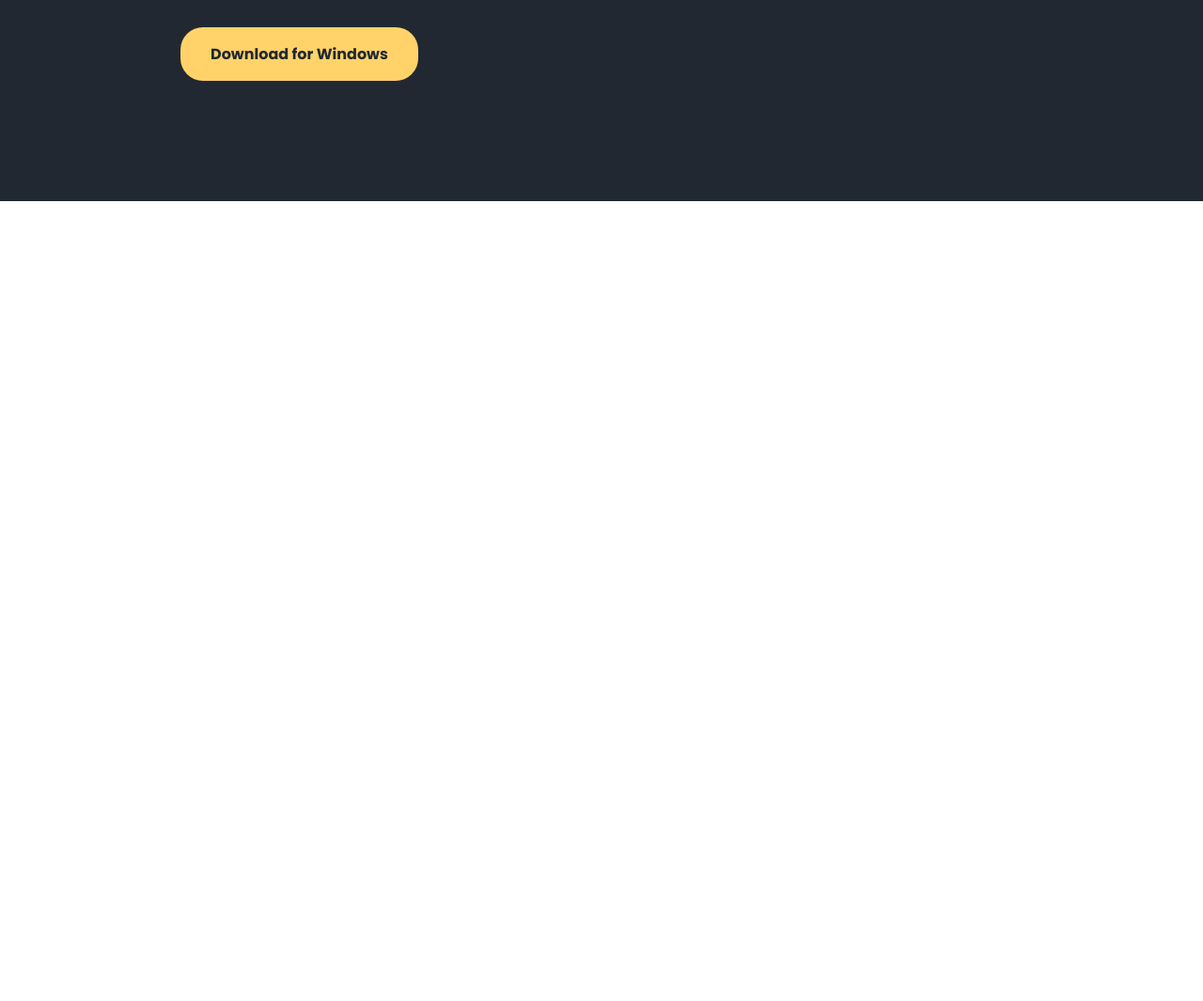
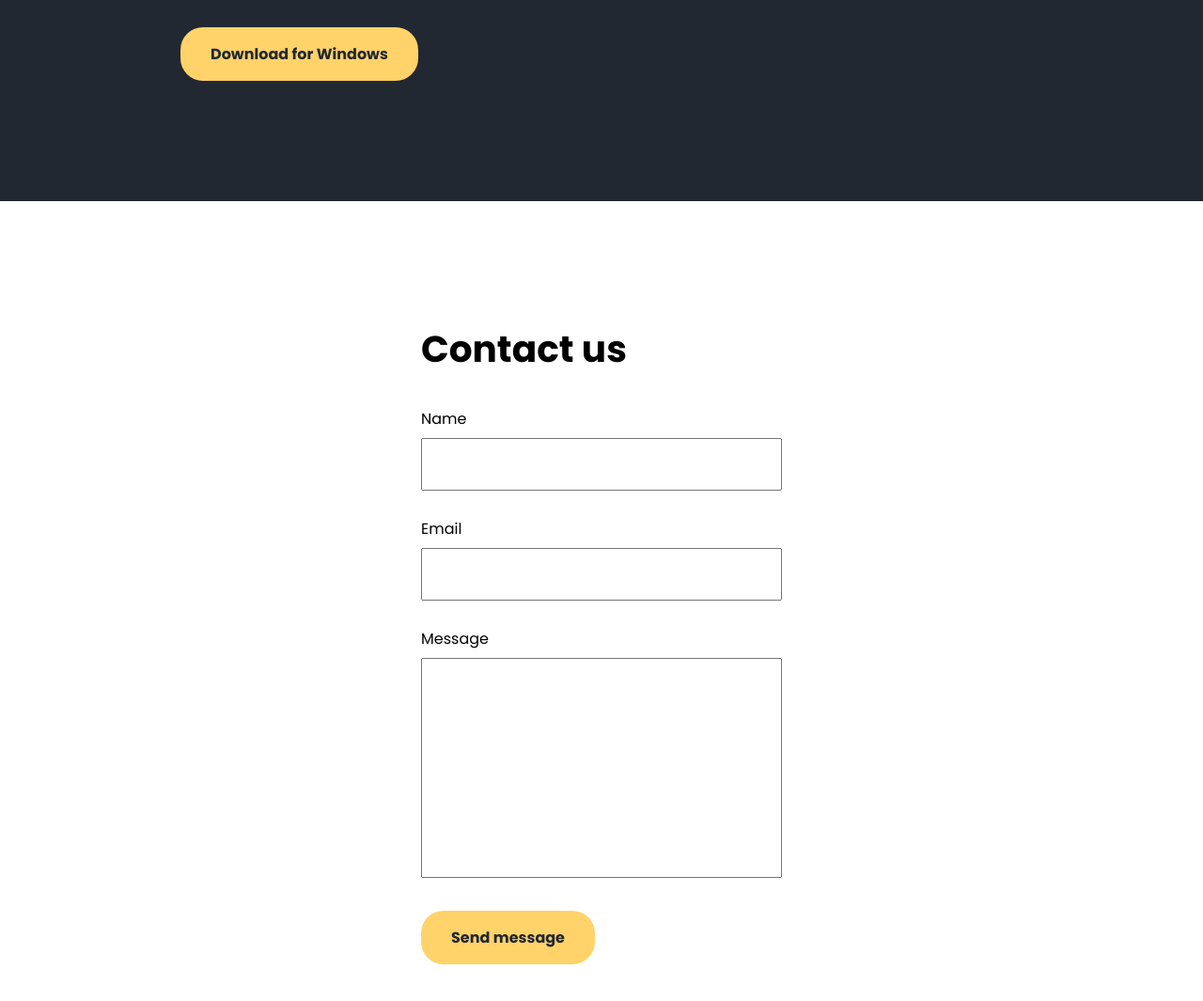
Before and after one commit to aflahamarlyadi/file-organizer-app, a plain HTML site: page index.html in a window 1280 px wide. Shown: the part 659-1724 px from the top of the page at 94% size. Before the commit the page ends 873 px from the top, so only its background shows below. Drawn offline with Linux system fonts and the light colour scheme.

Commit message:
Add contact section

```diff
--- a/css/styles.css
+++ b/css/styles.css
@@ -36,6 +36,16 @@ p {
     font-size: 16px;
 }
 
+.dark {
+    background-color: rgb(34 40 49);
+    color:rgb(255, 255, 255);
+}
+
+section {
+    padding: 128px 15%;
+}
+
+/* Header */
 header {
     display: flex;
     justify-content: flex-end;
@@ -80,16 +90,8 @@ button:hover {
     background-color: rgba(255, 255, 255, 0.8);
 }
 
-.dark {
-    background-color: rgb(34 40 49);
-    color:rgb(255, 255, 255);
-}
-
-section {
-    padding: 128px 15%;
-}
-
-.download {
+/* Download */
+#download {
     display: grid;
     grid-template-columns: repeat(2, 1fr);
     gap: 128px;
@@ -117,3 +119,38 @@ section {
 .large-button:hover {
     background-color: rgba(255, 211, 105, 0.8);
 }
+
+/* Contact */
+#contact {
+    width: 60%;
+    margin: 0 auto;
+}
+
+#contact h2 {
+    margin-bottom: 32px;
+}
+
+form div {
+    margin-bottom: 1.75rem;
+}
+
+form label {
+    display: block;
+    text-align: start;
+    margin-bottom: .5rem;
+}
+
+form input, form textarea {
+    padding: 1rem;
+    width: 100%;
+    resize: none;
+}
+
+form button {
+    padding: 16px 32px;
+    background-color: rgb(255, 211, 105);
+}
+
+form button:hover {
+    background-color: rgba(255, 211, 105, 0.8);
+}
--- a/index.html
+++ b/index.html
@@ -29,7 +29,7 @@
             <button>Download</button>
         </header>
 
-        <section id="download" class="download dark">
+        <section id="download" class="dark">
             <div class="download-text">
                 <h1>
                     Organize bulks of files in an instant
@@ -45,5 +45,26 @@
                 <img src="images/software.png">
             </div>
         </section>
+
+        <section id="contact">
+            <h2>Contact us</h2>
+            <form action="" method="post">
+                <div>
+                    <label>Name</label>
+                    <input type="text" name="name">
+                </div>
+                <div>
+                    <label>Email</label>
+                    <input type="email" name="email">
+                </div>
+                <div>
+                    <label>Message</label>
+                    <textarea name="message" cols="30" rows="10"></textarea>
+                </div>
+                <div>
+                    <button>Send message</button>
+                </div>
+            </form>
+        </section>
     </body>
 </html>
```
